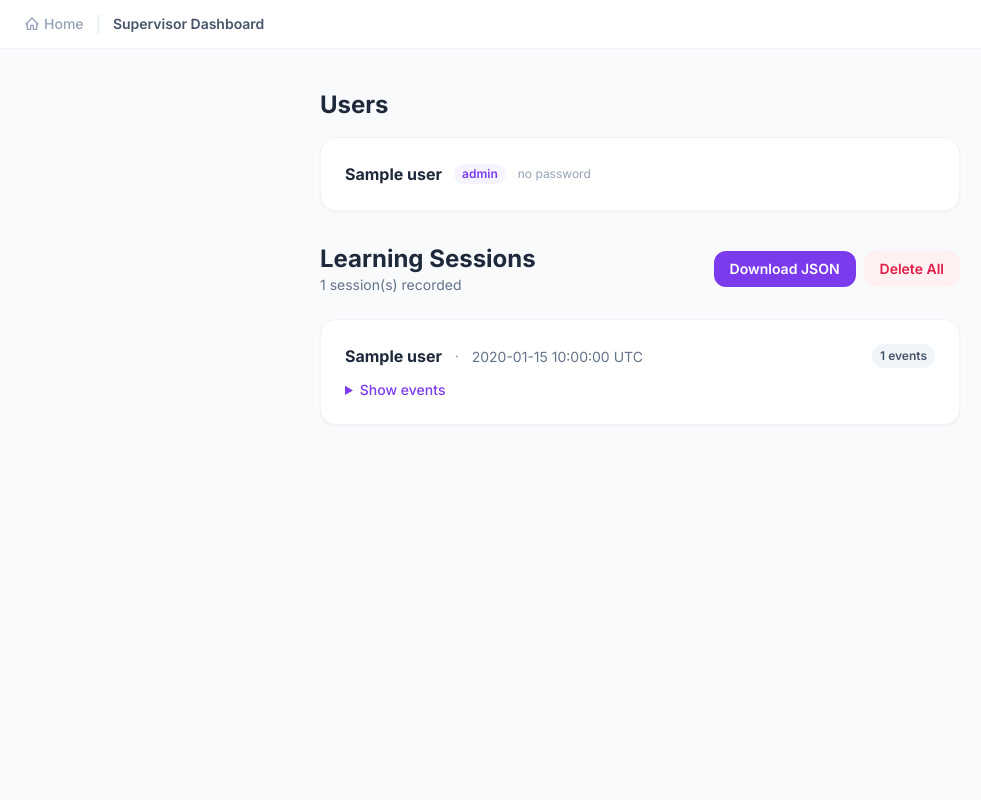
After one commit to klastochkin/myspanish, a FastAPI app: template templates/supervisor.html in a window 1280 px wide. The commit adds this page. Shown: the whole page, without its empty margins (0-981 px from the left). Run offline with FastAPI, Linux system fonts and the light colour scheme; the template is opened without the code that fills it: most values are stand-ins (such as "Sample title", 1, 10 or a date in 2020); some libraries are stand-ins or nearby versions.

Commit message:
Add users

```diff
--- a/main.py
+++ b/main.py
@@ -1,81 +1,235 @@
-import hashlib
-import hmac
 import os
 
-from fastapi import Cookie, FastAPI, HTTPException, Request, Response
-from fastapi.responses import HTMLResponse, RedirectResponse
+from fastapi import Cookie, FastAPI, Form, HTTPException, Request
+from fastapi.responses import HTMLResponse, JSONResponse, RedirectResponse
 from fastapi.templating import Jinja2Templates
 
+from auth import (
+    clear_password,
+    create_token,
+    decode_token,
+    delete_sessions,
+    get_sessions,
+    has_password,
+    record_event,
+    set_password,
+    verify_user,
+)
 from data import LESSONS, PRONOUNS, TENSE_NAMES
+from users import USERS
 
 app = FastAPI()
 templates = Jinja2Templates(directory="templates")
 
-# If PRIVATE_KEY is not set, auth is disabled (safe for local dev).
-PRIVATE_KEY = os.environ.get("PRIVATE_KEY", "")
+# Optional env-var for emergency password resets (see /reset-password endpoint)
+RESET_KEY = os.environ.get("RESET_KEY", "")
 
 
-def _token() -> str:
-    return hmac.new(PRIVATE_KEY.encode(), b"spanish-quiz", hashlib.sha256).hexdigest()
+# ── Auth helpers ──────────────────────────────────────────────────────────────
+
+def _get_user(token: str | None) -> dict | None:
+    """Decode JWT and return {"name": ..., "role": ...} or None."""
+    if not token:
+        return None
+    payload = decode_token(token)
+    if not payload:
+        return None
+    return {"name": payload["sub"], "role": payload["role"]}
 
 
-def _authed(access: str | None) -> bool:
-    if not PRIVATE_KEY:
-        return True
-    return bool(access) and hmac.compare_digest(access, _token())
+# ── Login / Logout / Set-password ─────────────────────────────────────────────
+
+@app.get("/login", response_class=HTMLResponse)
+def login_page(request: Request, error: str = "", msg: str = ""):
+    return templates.TemplateResponse("login.html",
+                                      {"request": request, "error": error,
+                                       "msg": msg})
 
 
-def _guard(access: str | None) -> None:
-    if not _authed(access):
-        raise HTTPException(status_code=403, detail="Access denied. Visit /unlock?key=YOUR_KEY")
+@app.post("/login")
+def login(name: str = Form(...), password: str = Form(...)):
+    # Unknown user?
+    if name not in USERS:
+        return RedirectResponse("/login?error=Invalid+name+or+password",
+                                status_code=303)
+
+    # No password yet → redirect to set-password page
+    if not has_password(name):
+        response = RedirectResponse("/set-password", status_code=303)
+        # Stash the name in a short-lived cookie so the set-password page knows who
+        response.set_cookie("setup_user", name, max_age=300,
+                            httponly=True, samesite="lax")
+        return response
+
+    # Normal verification
+    user_info = verify_user(name, password)
+    if not user_info:
+        return RedirectResponse("/login?error=Invalid+name+or+password",
+                                status_code=303)
+
+    return _issue_login(name, user_info["role"])
 
 
-# ── Auth ──────────────────────────────────────────────────────────────────────
+@app.get("/set-password", response_class=HTMLResponse)
+def set_password_page(request: Request, error: str = "",
+                      setup_user: str | None = Cookie(default=None)):
+    if not setup_user or setup_user not in USERS:
+        return RedirectResponse("/login", status_code=303)
+    return templates.TemplateResponse("set_password.html",
+                                      {"request": request, "name": setup_user,
+                                       "error": error})
 
-@app.get("/unlock")
-def unlock(key: str, response: Response):
-    if not PRIVATE_KEY or key != PRIVATE_KEY:
-        raise HTTPException(403, "Wrong key.")
-    response.set_cookie("access", _token(), max_age=60 * 60 * 24 * 365,
+
+@app.post("/set-password")
+def do_set_password(password: str = Form(...), confirm: str = Form(...),
+                    setup_user: str | None = Cookie(default=None)):
+    if not setup_user or setup_user not in USERS:
+        return RedirectResponse("/login", status_code=303)
+
+    if len(password) < 3:
+        return RedirectResponse("/set-password?error=Password+must+be+at+least+3+characters",
+                                status_code=303)
+    if password != confirm:
+        return RedirectResponse("/set-password?error=Passwords+do+not+match",
+                                status_code=303)
+
+    set_password(setup_user, password)
+    role = USERS[setup_user]["role"]
+    response = _issue_login(setup_user, role)
+    response.delete_cookie("setup_user")
+    return response
+
+
+def _issue_login(name: str, role: str) -> RedirectResponse:
+    """Create JWT, set cookie, record login event, redirect."""
+    days = 7 if role == "user" else 1
+    token = create_token(name, role, days)
+    dest = "/supervisor" if role == "supervisor" else "/"
+    response = RedirectResponse(dest, status_code=303)
+    response.set_cookie("token", token, max_age=days * 86400,
                         httponly=True, samesite="lax")
-    return RedirectResponse("/")
+    record_event(name, "login")
+    return response
+
+
+@app.get("/logout")
+def logout():
+    response = RedirectResponse("/login", status_code=303)
+    response.delete_cookie("token")
+    return response
+
+
+# ── Emergency reset via env-var key ──────────────────────────────────────────
+
+@app.get("/reset-password")
+def reset_password_via_key(key: str = "", user: str = ""):
+    """GET /reset-password?key=RESET_KEY&user=F  — clears password for user."""
+    if not RESET_KEY or key != RESET_KEY:
+        raise HTTPException(403, "Forbidden. Set RESET_KEY env var and pass ?key=...")
+    if user not in USERS:
+        raise HTTPException(404, f"Unknown user: {user}")
+    clear_password(user)
+    return RedirectResponse(
+        f"/login?msg=Password+for+{user}+has+been+reset.+Log+in+to+set+a+new+one.",
+        status_code=303)
 
 
 # ── Pages ─────────────────────────────────────────────────────────────────────
 
 @app.get("/", response_class=HTMLResponse)
-def index(request: Request, access: str | None = Cookie(default=None)):
-    _guard(access)
-    return templates.TemplateResponse("index.html", {"request": request})
+def index(request: Request, token: str | None = Cookie(default=None)):
+    user = _get_user(token)
+    if not user:
+        return RedirectResponse("/login", status_code=303)
+    return templates.TemplateResponse("index.html",
+                                      {"request": request, "user": user})
 
 
 @app.get("/vocabulary", response_class=HTMLResponse)
-def vocabulary(request: Request, access: str | None = Cookie(default=None)):
-    _guard(access)
+def vocabulary(request: Request, token: str | None = Cookie(default=None)):
+    user = _get_user(token)
+    if not user:
+        return RedirectResponse("/login", status_code=303)
     lessons = [
         {"id": k, "title": v["title"], "subtitle": v["subtitle"],
          "count": len(v["words"])}
         for k, v in LESSONS["vocabulary"].items()
     ]
-    return templates.TemplateResponse("vocab.html", {"request": request, "lessons": lessons})
+    return templates.TemplateResponse("vocab.html",
+                                      {"request": request, "lessons": lessons,
+                                       "user": user})
 
 
 @app.get("/conjugation", response_class=HTMLResponse)
-def conjugation(request: Request, access: str | None = Cookie(default=None)):
-    _guard(access)
+def conjugation(request: Request, token: str | None = Cookie(default=None)):
+    user = _get_user(token)
+    if not user:
+        return RedirectResponse("/login", status_code=303)
     lessons = [
         {"id": k, "title": v["title"], "subtitle": v["subtitle"],
          "count": len(v["verbs"])}
         for k, v in LESSONS["conjugation"].items()
     ]
-    return templates.TemplateResponse("conj.html", {"request": request, "lessons": lessons})
+    return templates.TemplateResponse("conj.html",
+                                      {"request": request, "lessons": lessons,
+                                       "user": user})
 
 
-# ── API ───────────────────────────────────────────────────────────────────────
+# ── Supervisor ────────────────────────────────────────────────────────────────
+
+@app.get("/supervisor", response_class=HTMLResponse)
+def supervisor_page(request: Request, token: str | None = Cookie(default=None)):
+    user = _get_user(token)
+    if not user or user["role"] != "supervisor":
+        return RedirectResponse("/login", status_code=303)
+    sessions = get_sessions()
+    user_list = [{"name": n, "role": u["role"], "has_pw": has_password(n)}
+                 for n, u in USERS.items()]
+    return templates.TemplateResponse("supervisor.html",
+                                      {"request": request, "user": user,
+                                       "sessions": sessions,
+                                       "user_list": user_list})
+
+
+@app.get("/api/sessions/download")
+def download_sessions(token: str | None = Cookie(default=None)):
+    user = _get_user(token)
+    if not user or user["role"] != "supervisor":
+        raise HTTPException(403)
+    return JSONResponse(
+        content=get_sessions(),
+        headers={"Content-Disposition": "attachment; filename=sessions.json"},
+    )
+
+
+@app.post("/api/sessions/delete")
+def delete_all_sessions(token: str | None = Cookie(default=None)):
+    user = _get_user(token)
+    if not user or user["role"] != "supervisor":
+        raise HTTPException(403)
+    count = delete_sessions()
+    return {"deleted": count}
+
+
+@app.post("/api/reset-password/{target_user}")
+def reset_user_password(target_user: str,
+                        token: str | None = Cookie(default=None)):
+    """Supervisor resets a user's password (forces re-set on next login)."""
+    user = _get_user(token)
+    if not user or user["role"] != "supervisor":
+        raise HTTPException(403)
+    if target_user not in USERS:
+        raise HTTPException(404)
+    clear_password(target_user)
+    return {"ok": True, "user": target_user}
+
+
+# ── Quiz API ──────────────────────────────────────────────────────────────────
 
 @app.get("/api/vocabulary/{lesson_id}")
-def api_vocab(lesson_id: str, access: str | None = Cookie(default=None)):
-    _guard(access)
+def api_vocab(lesson_id: str, token: str | None = Cookie(default=None)):
+    if not _get_user(token):
+        raise HTTPException(403)
     lesson = LESSONS["vocabulary"].get(lesson_id)
     if not lesson:
         raise HTTPException(404)
@@ -84,11 +238,29 @@ def api_vocab(lesson_id: str, access: str | None = Cookie(default=None)):
 
 
 @app.get("/api/conjugation/{lesson_id}")
-def api_conj(lesson_id: str, access: str | None = Cookie(default=None)):
-    _guard(access)
+def api_conj(lesson_id: str, token: str | None = Cookie(default=None)):
+    if not _get_user(token):
+        raise HTTPException(403)
     lesson = LESSONS["conjugation"].get(lesson_id)
     if not lesson:
         raise HTTPException(404)
     return {"title": lesson["title"], "subtitle": lesson["subtitle"],
             "verbs": lesson["verbs"], "tense_names": TENSE_NAMES,
             "pronouns": PRONOUNS}
+
+
+# ── Event recording API ──────────────────────────────────────────────────────
+
+@app.post("/api/event")
+async def record_quiz_event(request: Request,
+                            token: str | None = Cookie(default=None)):
+    user = _get_user(token)
+    if not user:
+        raise HTTPException(403)
+    body = await request.json()
+    event_type = body.get("type")
+    if event_type not in ("good_answer", "bad_answer"):
+        raise HTTPException(400, "Invalid event type")
+    detail = {k: v for k, v in body.items() if k != "type"}
+    record_event(user["name"], event_type, detail)
+    return {"ok": True}
--- a/requirements.txt
+++ b/requirements.txt
@@ -2,3 +2,4 @@ fastapi
 uvicorn[standard]
 jinja2
 python-multipart
+pyjwt
--- a/templates/base.html
+++ b/templates/base.html
@@ -42,6 +42,17 @@
     </a>
     <span class="text-slate-200">|</span>
     <span class="text-slate-600 font-semibold text-sm">{% block nav_title %}Spanish Study{% endblock %}</span>
+
+    {% if user %}
+    <div class="ml-auto flex items-center gap-3">
+      {% if user.role == "supervisor" %}
+      <a href="/supervisor" class="text-xs font-semibold text-violet-600 hover:text-violet-800 transition">Dashboard</a>
+      <span class="text-slate-200">|</span>
+      {% endif %}
+      <span class="text-sm text-slate-500">{{ user.name }}</span>
+      <a href="/logout" class="text-xs font-semibold text-slate-400 hover:text-rose-500 transition">Logout</a>
+    </div>
+    {% endif %}
   </nav>
 
   <main class="max-w-2xl mx-auto px-4 py-10">
--- /dev/null
+++ b/templates/supervisor.html
@@ -0,0 +1,146 @@
+{% extends "base.html" %}
+{% block title %}Supervisor — Spanish Study{% endblock %}
+{% block nav_title %}Supervisor Dashboard{% endblock %}
+
+{% block content %}
+<div class="fade-up">
+
+  <!-- ── User management ──────────────────────────────────────────────────── -->
+  <div class="mb-8">
+    <h1 class="text-2xl font-bold mb-4">Users</h1>
+    <div class="bg-white rounded-2xl shadow-sm border border-slate-100 p-6">
+      <div class="space-y-3">
+        {% for u in user_list %}
+        <div class="flex items-center justify-between">
+          <div class="flex items-center gap-3">
+            <span class="font-bold text-slate-800">{{ u.name }}</span>
+            <span class="text-xs font-semibold px-2 py-0.5 rounded-full
+              {% if u.role == 'supervisor' %}bg-amber-100 text-amber-700{% else %}bg-violet-50 text-violet-600{% endif %}">
+              {{ u.role }}
+            </span>
+            {% if u.has_pw %}
+              <span class="text-xs text-emerald-500">password set</span>
+            {% else %}
+              <span class="text-xs text-slate-400">no password</span>
+            {% endif %}
+          </div>
+          {% if u.has_pw %}
+          <button onclick="resetPassword('{{ u.name }}')"
+                  class="text-xs font-semibold text-rose-500 hover:text-rose-700
+                         bg-rose-50 hover:bg-rose-100 px-3 py-1 rounded-lg transition">
+            Reset Password
+          </button>
+          {% endif %}
+        </div>
+        {% endfor %}
+      </div>
+    </div>
+  </div>
+
+  <!-- ── Sessions ─────────────────────────────────────────────────────────── -->
+  <div class="flex items-center justify-between mb-6">
+    <div>
+      <h1 class="text-2xl font-bold">Learning Sessions</h1>
+      <p class="text-slate-500 text-sm">{{ sessions | length }} session(s) recorded</p>
+    </div>
+    <div class="flex gap-2">
+      <a href="/api/sessions/download"
+         class="bg-violet-600 hover:bg-violet-700 text-white font-semibold
+                px-4 py-2 rounded-xl transition text-sm">
+        Download JSON
+      </a>
+      <button onclick="deleteSessions()"
+              class="bg-rose-50 hover:bg-rose-100 text-rose-600 font-semibold
+                     px-4 py-2 rounded-xl transition text-sm">
+        Delete All
+      </button>
+    </div>
+  </div>
+
+  {% if sessions %}
+  <div class="space-y-4">
+    {% for session in sessions %}
+    <div class="bg-white rounded-2xl shadow-sm border border-slate-100 p-6">
+
+      <div class="flex items-center justify-between mb-3">
+        <div>
+          <span class="font-bold text-slate-800">{{ session.user }}</span>
+          <span class="text-slate-400 mx-2">·</span>
+          <span class="text-sm text-slate-500">{{ session.started[:19] | replace("T", " ") }} UTC</span>
+        </div>
+        <span class="text-xs font-semibold bg-slate-100 text-slate-600 px-2 py-1 rounded-full">
+          {{ session.events | length }} events
+        </span>
+      </div>
+
+      {% set good = session.events | selectattr("type", "equalto", "good_answer") | list | length %}
+      {% set bad  = session.events | selectattr("type", "equalto", "bad_answer")  | list | length %}
+
+      {% if good + bad > 0 %}
+      <div class="flex items-center gap-4 mb-3 text-sm">
+        <span class="text-emerald-600 font-semibold">✓ {{ good }} correct</span>
+        <span class="text-rose-500 font-semibold">✗ {{ bad }} wrong</span>
+        {% set pct = (good * 100 / (good + bad)) | round | int %}
+        <span class="text-slate-400">{{ pct }}%</span>
+      </div>
+      <div class="w-full bg-slate-100 rounded-full h-2 mb-3">
+        <div class="bg-emerald-500 h-2 rounded-full" style="width: {{ pct }}%"></div>
+      </div>
+      {% endif %}
+
+      <details class="text-sm">
+        <summary class="cursor-pointer text-violet-600 hover:text-violet-800 font-medium">
+          Show events
+        </summary>
+        <div class="mt-3 space-y-1 max-h-48 overflow-y-auto">
+          {% for event in session.events %}
+          <div class="flex items-center gap-2 text-xs py-1 border-b border-slate-50">
+            {% if event.type == "login" %}
+              <span class="w-5 text-center">🔑</span>
+            {% elif event.type == "good_answer" %}
+              <span class="w-5 text-center text-emerald-500">✓</span>
+            {% elif event.type == "bad_answer" %}
+              <span class="w-5 text-center text-rose-500">✗</span>
+            {% endif %}
+            <span class="text-slate-400 font-mono whitespace-nowrap">{{ event.ts[:19] | replace("T", " ") }}</span>
+            <span class="text-slate-600">{{ event.type }}</span>
+            {% if event.question %}
+              <span class="text-slate-300">·</span>
+              <span class="text-slate-700 font-medium truncate">{{ event.question }}</span>
+            {% endif %}
+            {% if event.type == "bad_answer" and event.user_answer %}
+              <span class="text-rose-400 truncate">({{ event.user_answer }})</span>
+            {% endif %}
+          </div>
+          {% endfor %}
+        </div>
+      </details>
+
+    </div>
+    {% endfor %}
+  </div>
+  {% else %}
+  <div class="bg-white rounded-2xl shadow-sm border border-slate-100 p-12 text-center">
+    <div class="text-4xl mb-3">📭</div>
+    <p class="text-slate-500">No sessions recorded yet</p>
+  </div>
+  {% endif %}
+
+</div>
+
+<script>
+  async function resetPassword(name) {
+    if (!confirm(`Reset password for ${name}? They will need to set a new one on next login.`)) return;
+    const res = await fetch(`/api/reset-password/${name}`, { method: 'POST' });
+    if (res.ok) window.location.reload();
+    else alert('Failed to reset password');
+  }
+
+  async function deleteSessions() {
+    if (!confirm('Delete all sessions? This cannot be undone.')) return;
+    const res = await fetch('/api/sessions/delete', { method: 'POST' });
+    if (res.ok) window.location.reload();
+    else alert('Failed to delete sessions');
+  }
+</script>
+{% endblock %}
--- a/templates/vocab.html
+++ b/templates/vocab.html
@@ -208,8 +208,13 @@
 
     if (ok) {
       correct++;
+      fetch('/api/event', {method:'POST', headers:{'Content-Type':'application/json'},
+        body: JSON.stringify({type:'good_answer', quiz:'vocabulary', question: q.spanish})});
     } else {
       wrongItems.push({...q, userAnswer: answer});
+      fetch('/api/event', {method:'POST', headers:{'Content-Type':'application/json'},
+        body: JSON.stringify({type:'bad_answer', quiz:'vocabulary', question: q.spanish,
+          user_answer: answer, correct_answer: q.answers.join(' / ')})});
     }
     showFeedback(ok, q.answers);
   }
```
Also changed, not shown: auth.py (added, +141 -0 lines), templates/conj.html (+12 -1 lines), templates/login.html (added, +56 -0 lines), templates/set_password.html (added, +50 -0 lines), users.py (added, +10 -0 lines).
